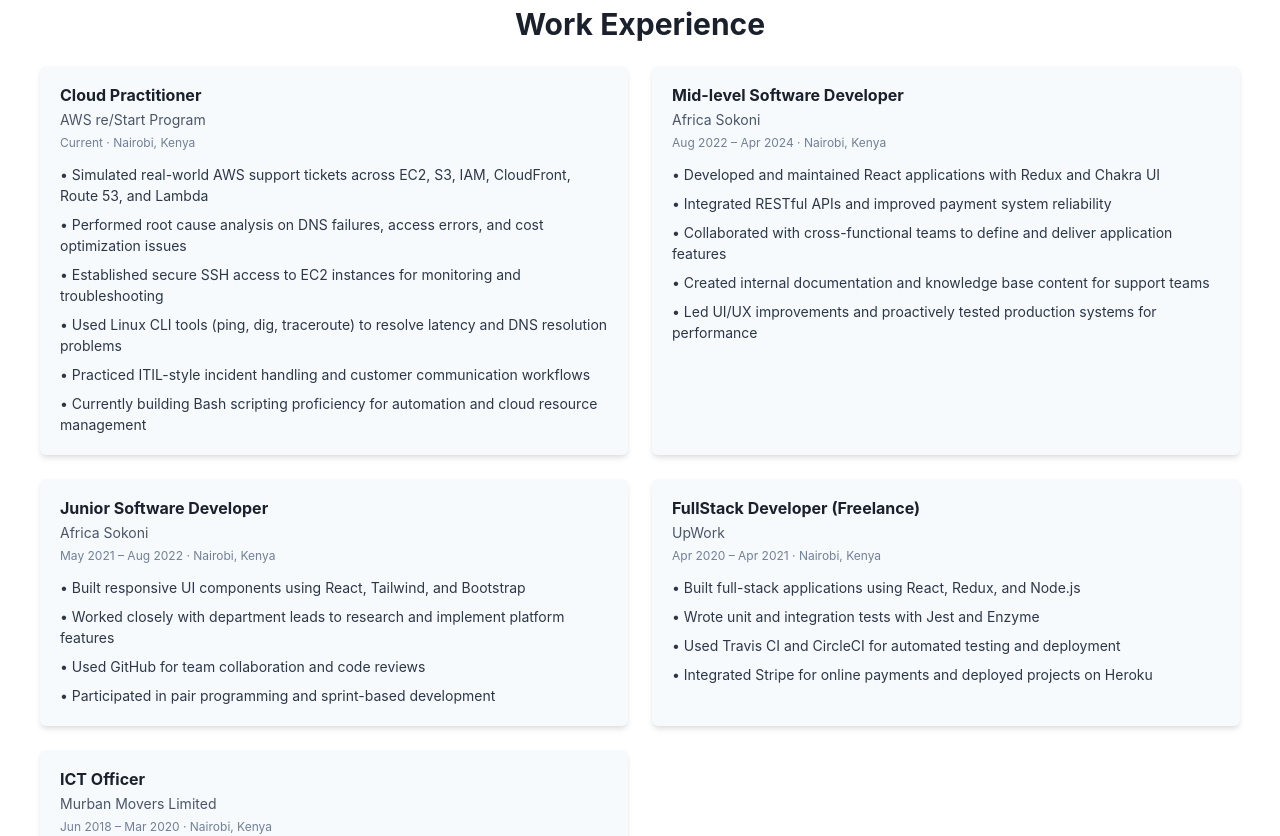
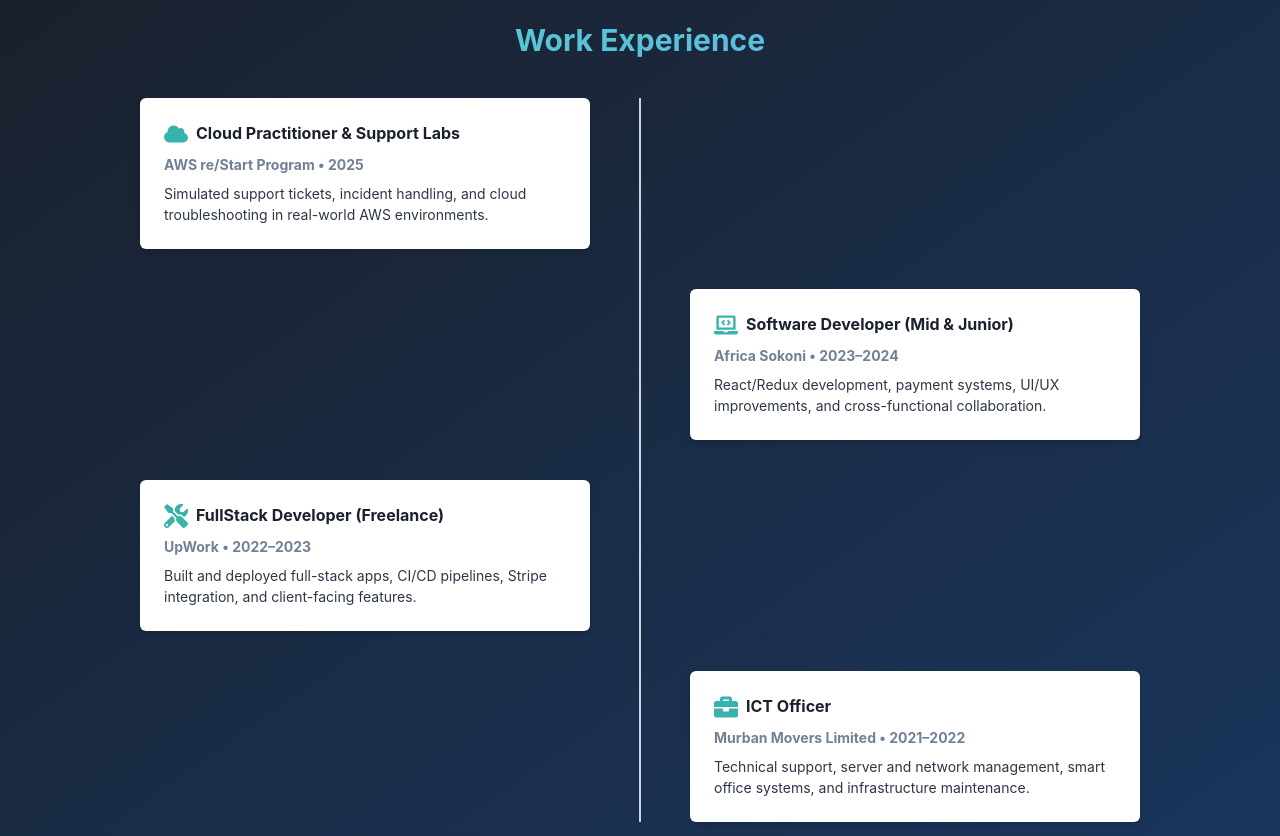
Before and after one commit to moreenkim/personal-portfolio, a React (Create React App) app: page / in a window 1280 px wide. Shown: the part 1460-2296 px from the top of the page. Built offline with nearby package versions, Linux system fonts and the light colour scheme.

Commit message:
add the experience section in tree form

```diff
--- a/src/sections/Experience.js
+++ b/src/sections/Experience.js
@@ -1,101 +1,122 @@
-import { Box, Heading, Text, SimpleGrid, List, ListItem } from '@chakra-ui/react';
+import {
+  Box,
+  Heading,
+  Text,
+  VStack,
+  HStack,
+  Icon,
+  useColorModeValue,
+} from '@chakra-ui/react';
+import { FaBriefcase, FaLaptopCode, FaCloud, FaTools } from 'react-icons/fa';
 
 const experiences = [
   {
-    role: 'Cloud Practitioner',
+    title: 'Cloud Practitioner & Support Labs',
     company: 'AWS re/Start Program',
-    dates: 'Current',
-    location: 'Nairobi, Kenya',
-    details: [
-      'Simulated real-world AWS support tickets across EC2, S3, IAM, CloudFront, Route 53, and Lambda',
-      'Performed root cause analysis on DNS failures, access errors, and cost optimization issues',
-      'Established secure SSH access to EC2 instances for monitoring and troubleshooting',
-      'Used Linux CLI tools (ping, dig, traceroute) to resolve latency and DNS resolution problems',
-      'Practiced ITIL-style incident handling and customer communication workflows',
-      'Currently building Bash scripting proficiency for automation and cloud resource management',
-    ],
+    description:
+      'Simulated support tickets, incident handling, and cloud troubleshooting in real-world AWS environments.',
+    icon: FaCloud,
+    year: '2025',
   },
   {
-    role: 'Mid-level Software Developer',
+    title: 'Software Developer (Mid & Junior)',
     company: 'Africa Sokoni',
-    dates: 'Aug 2022 – Apr 2024',
-    location: 'Nairobi, Kenya',
-    details: [
-      'Developed and maintained React applications with Redux and Chakra UI',
-      'Integrated RESTful APIs and improved payment system reliability',
-      'Collaborated with cross-functional teams to define and deliver application features',
-      'Created internal documentation and knowledge base content for support teams',
-      'Led UI/UX improvements and proactively tested production systems for performance',
-    ],
+    description:
+      'React/Redux development, payment systems, UI/UX improvements, and cross-functional collaboration.',
+    icon: FaLaptopCode,
+    year: '2023–2024',
   },
   {
-    role: 'Junior Software Developer',
-    company: 'Africa Sokoni',
-    dates: 'May 2021 – Aug 2022',
-    location: 'Nairobi, Kenya',
-    details: [
-      'Built responsive UI components using React, Tailwind, and Bootstrap',
-      'Worked closely with department leads to research and implement platform features',
-      'Used GitHub for team collaboration and code reviews',
-      'Participated in pair programming and sprint-based development',
-    ],
+    title: 'FullStack Developer (Freelance)',
+    company: 'UpWork',
+    description:
+      'Built and deployed full-stack apps, CI/CD pipelines, Stripe integration, and client-facing features.',
+    icon: FaTools,
+    year: '2022–2023',
   },
   {
-    role: 'FullStack Developer (Freelance)',
-    company: 'UpWork',
-    dates: 'Apr 2020 – Apr 2021',
-    location: 'Nairobi, Kenya',
-    details: [
-      'Built full-stack applications using React, Redux, and Node.js',
-      'Wrote unit and integration tests with Jest and Enzyme',
-      'Used Travis CI and CircleCI for automated testing and deployment',
-      'Integrated Stripe for online payments and deployed projects on Heroku',
-    ],
-  },
-  {
-    role: 'ICT Officer',
+    title: 'ICT Officer',
     company: 'Murban Movers Limited',
-    dates: 'Jun 2018 – Mar 2020',
-    location: 'Nairobi, Kenya',
-    details: [
-      'Provided first-line technical support for network, email, and access control issues',
-      'Managed PABX installation, email onboarding, and biometric access systems',
-      'Monitored server systems, backups, and CCTV functionality',
-      'Handled smart office alarm systems and IVMS 4200 system management',
-    ],
+    description:
+      'Technical support, server and network management, smart office systems, and infrastructure maintenance.',
+    icon: FaBriefcase,
+    year: '2021–2022',
   },
 ];
 
-const Experience = () => {
+const WorkExperience = () => {
+  const cardBg = useColorModeValue('white', 'gray.800');
+  const lineColor = useColorModeValue('gray.300', 'gray.600');
+
   return (
-    <Box py={8} px={4} bg="white">
-      <Box maxW="1200px" mx="auto">
-        <Heading size="lg" mb={6} textAlign="center">Work Experience</Heading>
-        <SimpleGrid columns={[1, 2]} spacing={6}>
-          {experiences.map((exp, index) => (
     <Box
+      py={12}
+      px={4}
+      bgGradient="linear(to-br, gray.800, blue.900)"
+      color="white"
+    >
+      <Box maxW="1000px" mx="auto">
+        <Heading
+          size="lg"
+          mb={10}
+          textAlign="center"
+          bgGradient="linear(to-r, teal.300, blue.300)"
+          bgClip="text"
+        >
+          Work Experience
+        </Heading>
+
+        <VStack
+          spacing={10}
+          position="relative"
+          _before={{
+            content: '""',
+            position: 'absolute',
+            top: 0,
+            left: '50%',
+            transform: 'translateX(-50%)',
+            width: '2px',
+            height: '100%',
+            bg: lineColor,
+          }}
+        >
+          {experiences.map((exp, index) => {
+            const isLeft = index % 2 === 0;
+            return (
+              <HStack
                 key={index}
-              p={5}
-              bg="gray.50"
+                w="100%"
+                justify={isLeft ? 'flex-start' : 'flex-end'}
+                position="relative"
+              >
+                <Box
+                  w={['100%', '80%', '45%']}
+                  p={6}
+                  bg={cardBg}
                   borderRadius="md"
                   boxShadow="md"
-              transition="all 0.3s"
-              _hover={{ transform: 'scale(1.02)', boxShadow: 'xl', bg: 'white' }}
+                  color="gray.800"
+                  transition="all 0.2s ease-in-out"
+                  _hover={{ transform: 'scale(1.03)', boxShadow: 'xl' }}
                 >
-              <Heading size="sm" mb={1}>{exp.role}</Heading>
-              <Text fontSize="sm" color="gray.600" mb={1}>{exp.company}</Text>
-              <Text fontSize="xs" color="gray.500" mb={3}>{exp.dates} · {exp.location}</Text>
-              <List spacing={2} fontSize="sm" color="gray.700">
-                {exp.details.map((item, i) => (
-                  <ListItem key={i}>• {item}</ListItem>
-                ))}
-              </List>
+                  <HStack mb={2}>
+                    <Icon as={exp.icon} boxSize={6} color="teal.400" />
+                    <Heading size="sm">{exp.title}</Heading>
+                  </HStack>
+                  <Text fontSize="sm" fontWeight="bold" color="gray.500">
+                    {exp.company} • {exp.year}
+                  </Text>
+                  <Text fontSize="sm" mt={2} color="gray.700">
+                    {exp.description}
+                  </Text>
                 </Box>
-          ))}
-        </SimpleGrid>
+              </HStack>
+            );
+          })}
+        </VStack>
       </Box>
     </Box>
   );
 };
 
-export default Experience;
+export default WorkExperience;
```
Lines whose indentation alone changed are shown as unchanged.
